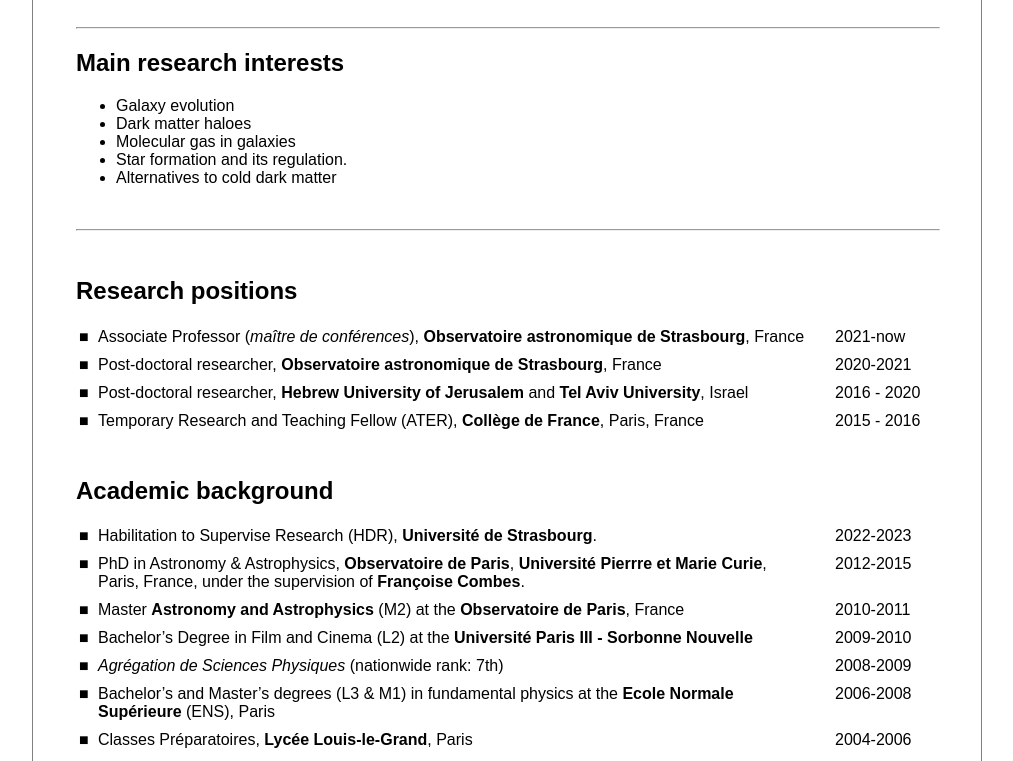
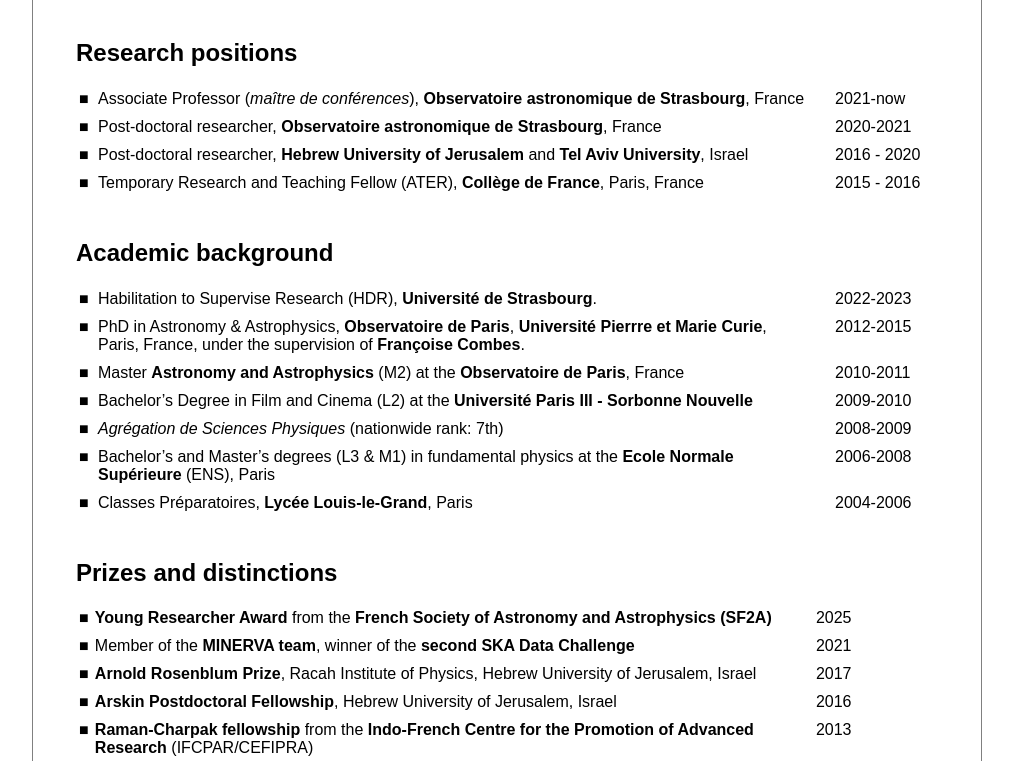
Before and after one commit to Jonathanfreundlich/jonathanfreundlich.github.io, a plain HTML site: page cv.html in a window 1280 px wide. Shown: the part 339-1100 px from the top of the page, without its empty margins (133-1146 px from the left). Drawn offline with Linux system fonts and the light colour scheme.

Commit message:
Update website files

```diff
--- a/cv.html
+++ b/cv.html
@@ -61,20 +61,6 @@ Paris,Cusp-core,Carbozone,Veronika,Hawaii,Las Vegas,Rameswaram">
 
 <br />
 
-<hr width="100%" align="center">
-
-<h2 width=90%>Main research interests</h2>
-<ul width=90%>
-    <li>Galaxy evolution</li>
-    <li>Dark matter haloes</li>
-    <li>Molecular gas in galaxies</li>
-    <li>Star formation and its regulation.</li>
-    <li>Alternatives to cold dark matter</li>
-</ul>
-<br />
-
-<hr width="100%" align="center">
-<br />
 
 <h2 width=100%>Research positions</h2>
 <table  width=100%>
@@ -202,21 +188,21 @@ Paris,Cusp-core,Carbozone,Veronika,Hawaii,Las Vegas,Rameswaram">
 <h2 width=100%>Prizes and distinctions</h2>
 <table  width=100%>
     <tr valign="top" class="spaceUnder">
-      <td width=15px valign="top">&#9632; </td>
+      <td width=5px valign="top">&#9632; </td>
       <td valign="top"><a href="https://sf2a.eu/website2023/message-sf2a-12-04-2025/" style="text-decoration:none" class="type1"><b>Young Researcher Award</b></a> from the <a href="https://sf2a.eu/website2023/" style="text-decoration:none" class="type1"><b>French Society of Astronomy and Astrophysics (SF2A)</b></a></td>
       <td width=20px></td>
       <td width=100px valign="top">2025</td>
     </tr>
 
     <tr valign="top" class="spaceUnder">
-      <td width=15px valign="top">&#9632; </td>
+      <td width=5px valign="top">&#9632; </td>
       <td valign="top">Member of the <a href="https://minerva-astro.obspm.fr/ska-data-challenges/" style="text-decoration:none" class="type1"><b>MINERVA team</b></a>, winner of the <a href="https://sdc2.skao.int/" style="text-decoration:none" class="type1"><b>second SKA Data Challenge</b></a></td>
       <td width=20px></td>
       <td width=100px valign="top">2021</td>
     </tr>
 
     <tr valign="top" class="spaceUnder">
-      <td width=15px valign="top">&#9632; </td>
+      <td width=5px valign="top">&#9632; </td>
       <td valign="top"><b>Arnold Rosenblum Prize</b>, Racah
 	Institute of Physics, Hebrew University of Jerusalem, Israel</td>
       <td width=20px></td>
@@ -224,7 +210,7 @@ Paris,Cusp-core,Carbozone,Veronika,Hawaii,Las Vegas,Rameswaram">
     </tr>
 
     <tr valign="top" class="spaceUnder">
-      <td width=15px valign="top">&#9632; </td>
+      <td width=5px valign="top">&#9632; </td>
       <td width=580px valign="top"><a
 	href="http://ldft.huji.ac.il/" style="text-decoration:none"
 	class="type1"><b>Arskin Postdoctoral Fellowship</b></a>, Hebrew University of Jerusalem, Israel</td>
@@ -233,7 +219,7 @@ Paris,Cusp-core,Carbozone,Veronika,Hawaii,Las Vegas,Rameswaram">
     </tr>
 
     <tr valign="top" >
-      <td width=15px valign="top">&#9632; </td>
+      <td width=5px valign="top">&#9632; </td>
       <td valign="top" class="spaceUnder"><a
 	href="http://www.inde.campusfrance.org/en/page/Raman-charpak-scholarship" style="text-decoration:none"
 	class="type1"><b>Raman-Charpak fellowship</b></a> from the <a
@@ -249,7 +235,7 @@ Paris,Cusp-core,Carbozone,Veronika,Hawaii,Las Vegas,Rameswaram">
 <table  width=100%>
 
     <tr valign="top" class="spaceUnder">
-      <td width=15px valign="top">&#9632; </td>
+      <td width=5px valign="top">&#9632; </td>
       <td valign="top">Elected member of the Scientific Council of the <a
           href="https://astro.unistra.fr/" style="text-decoration:
           none" class="type1"><b>Observatoire astronomique de Strasbourg</b></a>.</td>
@@ -258,7 +244,7 @@ Paris,Cusp-core,Carbozone,Veronika,Hawaii,Las Vegas,Rameswaram">
     </tr>
 
     <tr class="spaceUnder">
-      <td width=15pxvalign="top">&#9632; </td>
+      <td width=5pxvalign="top">&#9632; </td>
       <td width=580px valign="top">Member of the steering committee of the <a
           href="https://irmiapp.unistra.fr/fr/" style="text-decoration:
           none" class="type1"><b>Interdisciplinary Thematic Institute IRMIA++</b></a>.
@@ -268,7 +254,7 @@ Paris,Cusp-core,Carbozone,Veronika,Hawaii,Las Vegas,Rameswaram">
     </tr>
 
     <tr class="spaceUnder">
-      <td width=15px valign="top">&#9632; </td>
+      <td width=5px valign="top">&#9632; </td>
       <td valign="top">Member of the scientific council of the <a
           href="https://ism.obspm.fr/" style="text-decoration:
           none" class="type1"><b> National Thematic Pole</b></a> for the dissemination of reference models for interstellar matter.</td>
@@ -277,7 +263,7 @@ Paris,Cusp-core,Carbozone,Veronika,Hawaii,Las Vegas,Rameswaram">
     </tr>
 
     <tr class="spaceUnder">
-      <td width=15px valign="top">&#9632; </td>
+      <td width=5px valign="top">&#9632; </td>
       <td valign="top">Member of the scientific council of the <a
           href="https://www.obs-nancay.fr/" style="text-decoration:
           none" class="type1"><b> Nançay Radio Observatory</b></a>.</td>
@@ -286,7 +272,7 @@ Paris,Cusp-core,Carbozone,Veronika,Hawaii,Las Vegas,Rameswaram">
     </tr>
 
     <tr class="spaceUnder">
-      <td width=15px valign="top">&#9632; </td>
+      <td width=5px valign="top">&#9632; </td>
       <td valign="top">Member of the scientific council of the <a
           href="https://atcg.lam.fr/" style="text-decoration:
           none" class="type1"><b>Cosmology and Galaxies Thematic Action</b></a> (ATCG) within the CNRS INSU ASTRO National Program.</td>
@@ -295,7 +281,7 @@ Paris,Cusp-core,Carbozone,Veronika,Hawaii,Las Vegas,Rameswaram">
     </tr>
 
    <tr class="spaceUnder">
-     <td width=15px valign="top">&#9632; </td>
+     <td width=5px valign="top">&#9632; </td>
      <td valign="top">Expert of the thematic committee CT4 of <a
          href="https://www.genci.fr/" style="text-decoration:
          none" class="type1"><b>GENCI</b></a>.</td>
```
